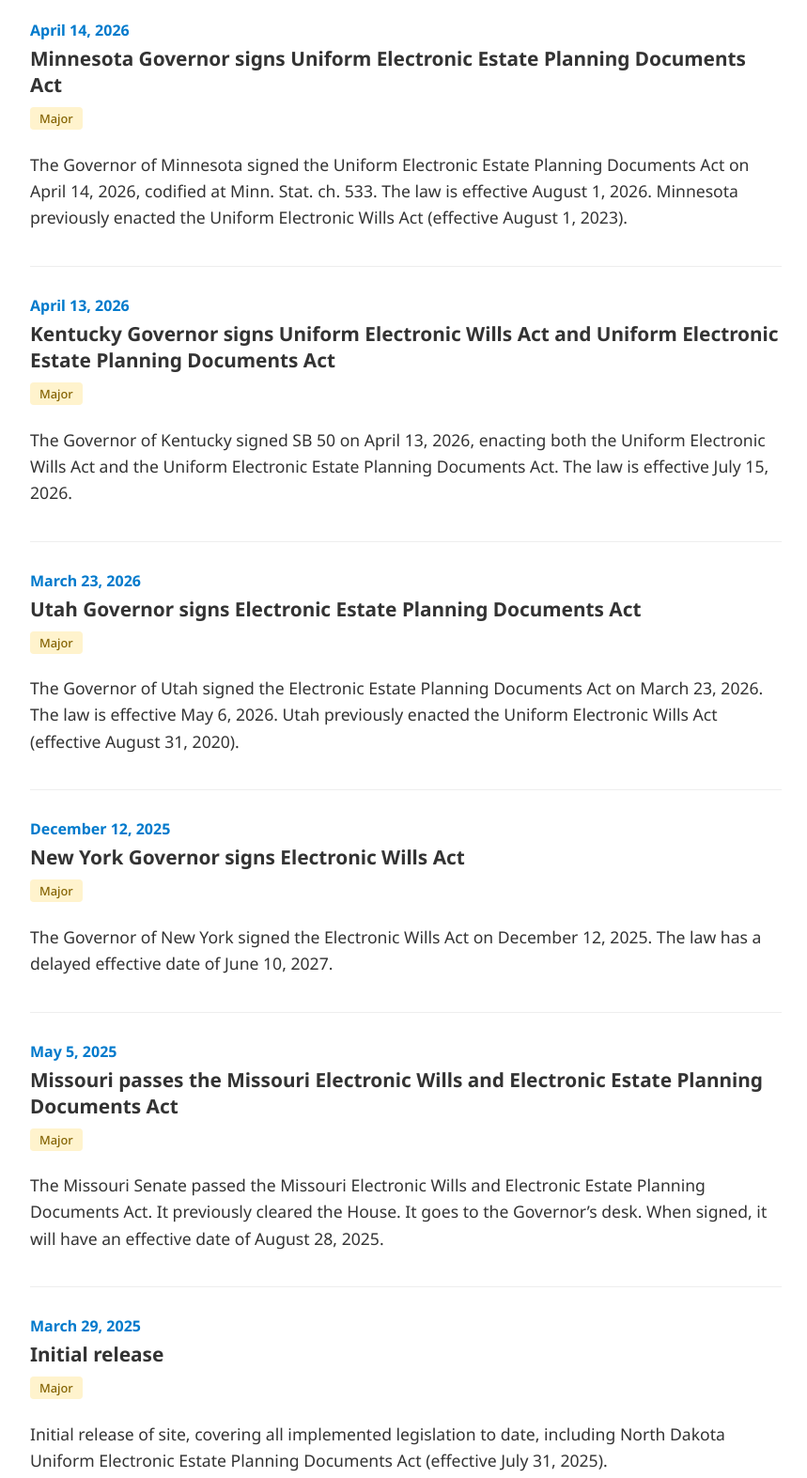
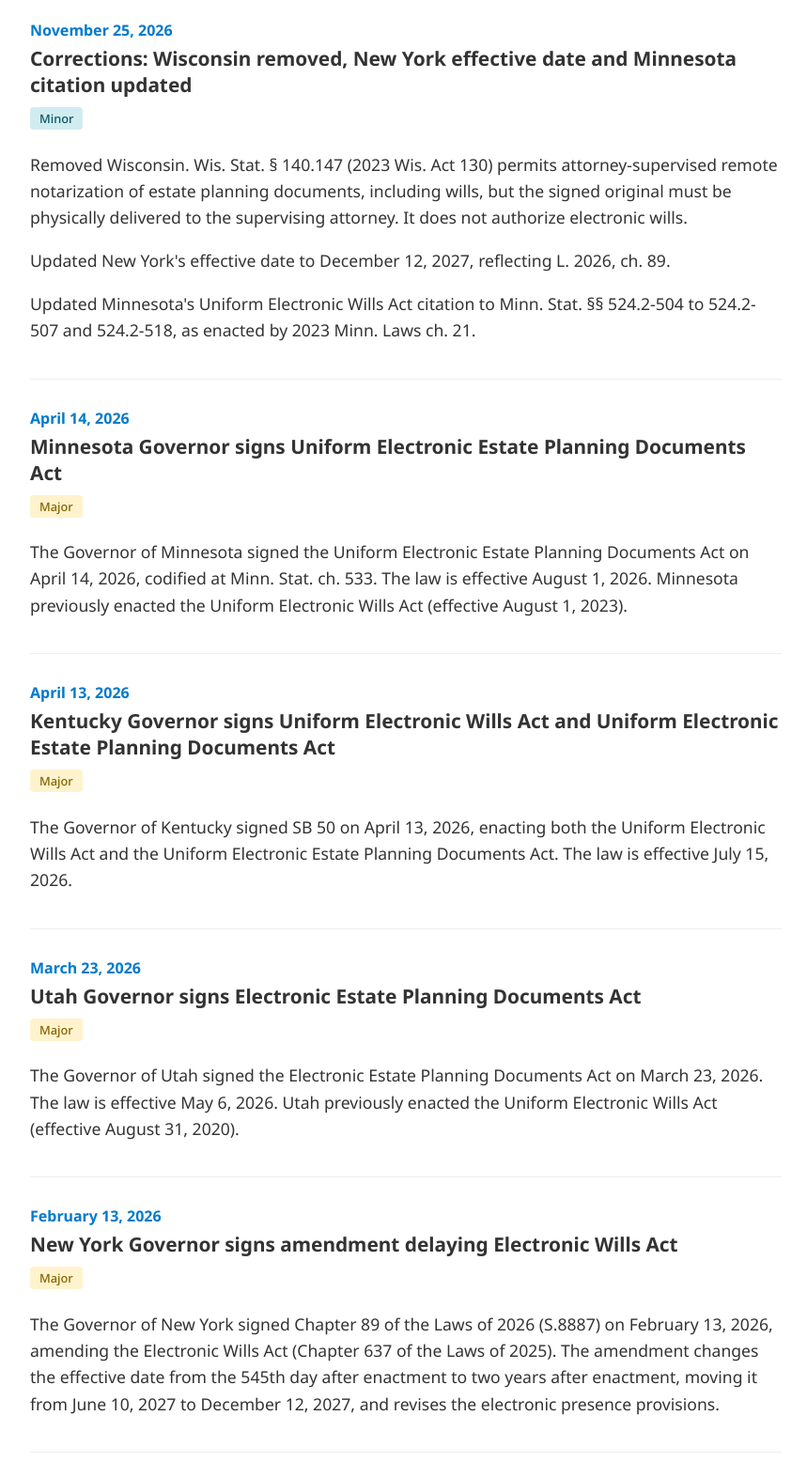
Before and after one commit to mitch-mitchell/electronic-wills-map, a plain HTML site: page legislative-changelog.html in a window 1280 px wide. Shown: the part 130-1703 px from the top of the page at 94% size, without its empty margins (208-1067 px from the left). Drawn offline with nearby package versions, Linux system fonts and the light colour scheme.

Commit message:
Remove Wisconsin, fix New York effective date and Minnesota cite
Wis. Stat. 140.147 is attorney-supervised remote notarization of paper
estate planning documents, not electronic wills. L. 2026, ch. 89 moved
New York's effective date to Dec 12, 2027. Minnesota's UEWA cite now
points to the sections 2023 Minn. Laws ch. 21 enacted.

Co-Authored-By: Claude Opus 5.5 <noreply@anthropic.com>

```diff
--- a/legislative-changelog.html
+++ b/legislative-changelog.html
@@ -301,6 +301,16 @@
     <!-- Changelog entries wrapped in a content container -->
     <div class="content-container">
       <div class="changelog-entry">
+        <div class="changelog-date">November 25, 2026</div>
+        <h2 class="changelog-title">Corrections: Wisconsin removed, New York effective date and Minnesota citation updated</h2>
+        <span class="tag minor">Minor</span>
+        <div class="changelog-description">
+          <p>Removed Wisconsin. Wis. Stat. § 140.147 (2023 Wis. Act 130) permits attorney-supervised remote notarization of estate planning documents, including wills, but the signed original must be physically delivered to the supervising attorney. It does not authorize electronic wills.</p>
+          <p>Updated New York's effective date to December 12, 2027, reflecting L. 2026, ch. 89.</p>
+          <p>Updated Minnesota's Uniform Electronic Wills Act citation to Minn. Stat. §§ 524.2-504 to 524.2-507 and 524.2-518, as enacted by 2023 Minn. Laws ch. 21.</p>
+        </div>
+      </div>
+      <div class="changelog-entry">
         <div class="changelog-date">April 14, 2026</div>
         <h2 class="changelog-title">Minnesota Governor signs Uniform Electronic Estate Planning Documents Act</h2>
         <span class="tag major">Major</span>
@@ -322,6 +332,14 @@
         <span class="tag major">Major</span>
         <div class="changelog-description">
           <p>The Governor of Utah signed the Electronic Estate Planning Documents Act on March 23, 2026. The law is effective May 6, 2026. Utah previously enacted the Uniform Electronic Wills Act (effective August 31, 2020).</p>
+        </div>
+      </div>
+      <div class="changelog-entry">
+        <div class="changelog-date">February 13, 2026</div>
+        <h2 class="changelog-title">New York Governor signs amendment delaying Electronic Wills Act</h2>
+        <span class="tag major">Major</span>
+        <div class="changelog-description">
+          <p>The Governor of New York signed Chapter 89 of the Laws of 2026 (S.8887) on February 13, 2026, amending the Electronic Wills Act (Chapter 637 of the Laws of 2025). The amendment changes the effective date from the 545th day after enactment to two years after enactment, moving it from June 10, 2027 to December 12, 2027, and revises the electronic presence provisions.</p>
         </div>
       </div>
       <div class="changelog-entry">
```
Also changed, not shown: index.html (+4 -11 lines).
